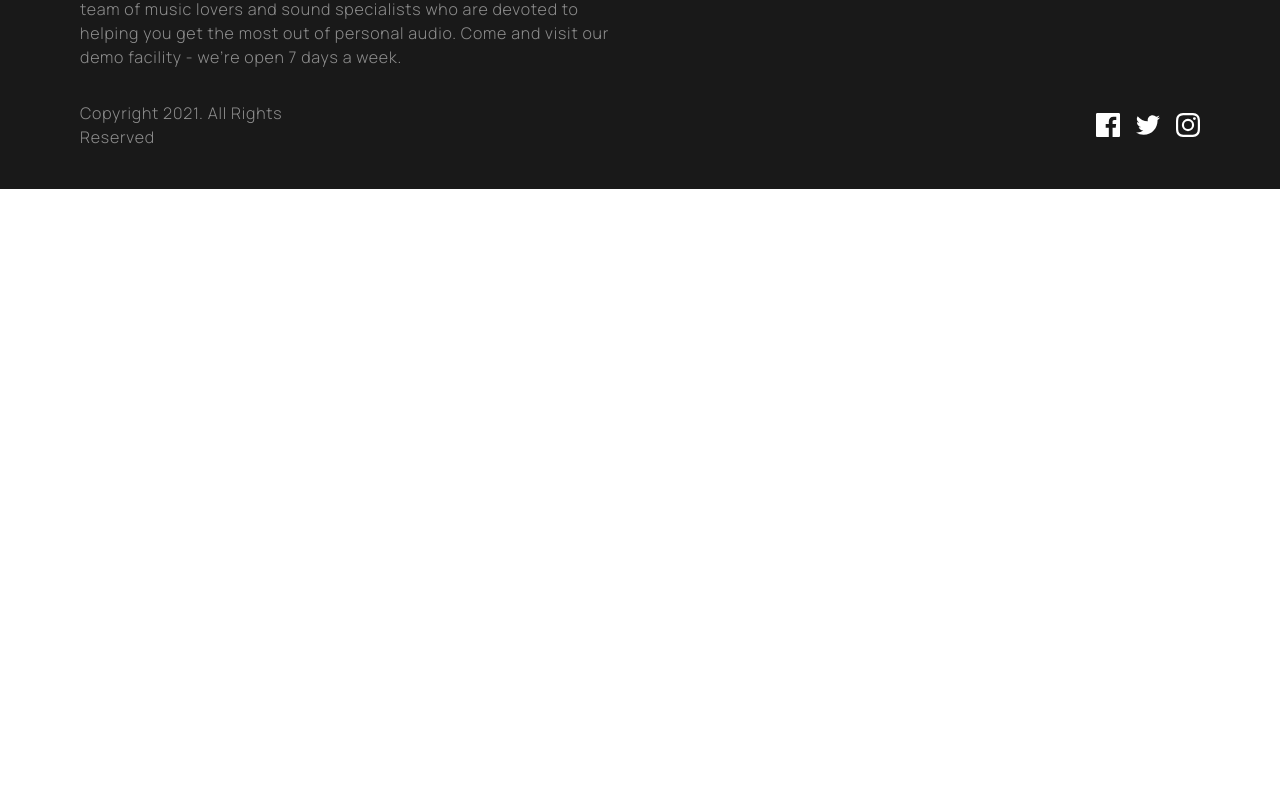
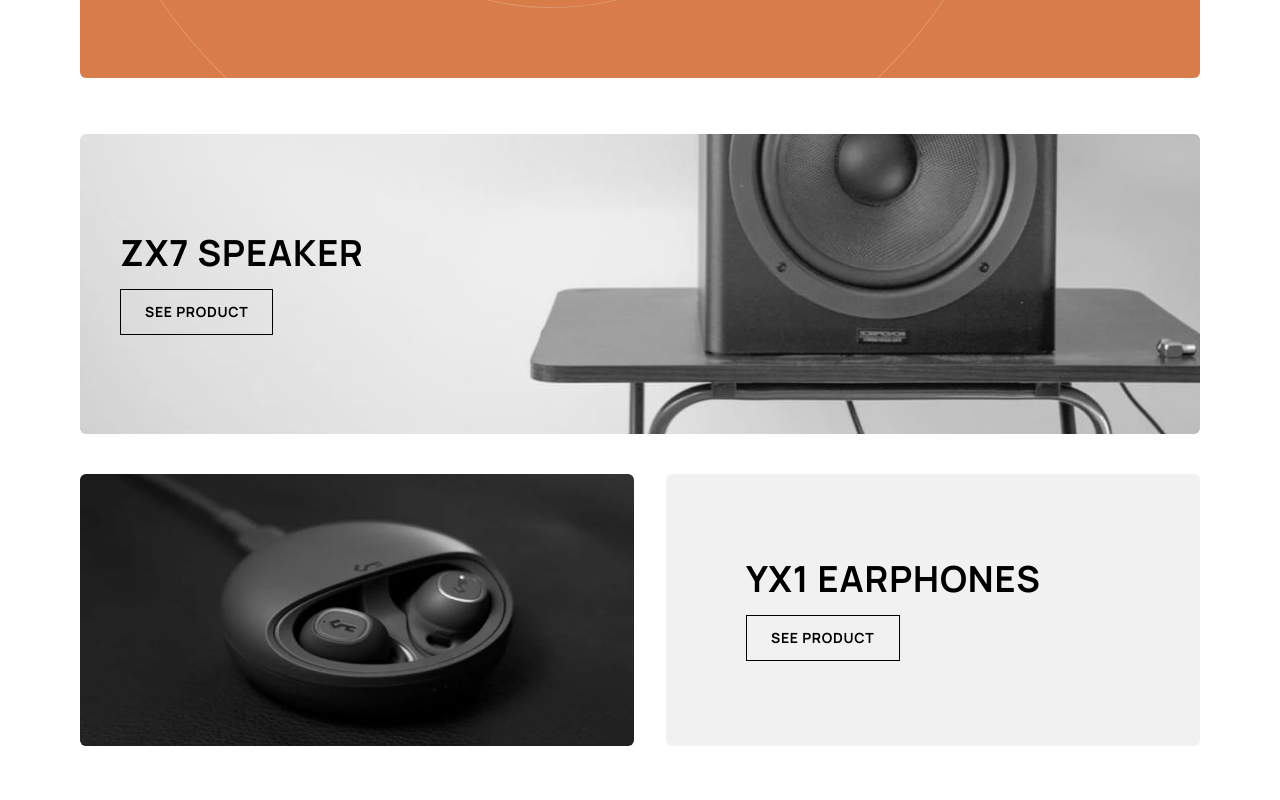
Before and after one commit to elghanbibadr/autophileEcommerce, a React (Vite) app: page / in a window 1280 px wide. Shown: the part 1680-2480 px from the top of the page. Before the commit the page ends 1869 px from the top, so only its background shows below. Built offline with nearby package versions, Linux system fonts and the light colour scheme.

Commit message:
fix some responsivness issues on the article componenet on the home page

```diff
--- a/src/index.css
+++ b/src/index.css
@@ -77,11 +77,6 @@ li{
    background-position:center;
   }
 
-  .articleImg{
-     background-position:right !important;
-     background-size: cover;
-
-  }
 
   .custom-radio{
     height: 20px;
--- a/src/pages/home/Article.jsx
+++ b/src/pages/home/Article.jsx
@@ -4,20 +4,20 @@ import yx1EarphoneImg from "../../../public/images/home/mobile/image-earphones-y
 
 export const Article = () => {
   return (
-    <div className='text-black grid gap-x-4 gap-y-4 grid-cols-2 lg:gap-x-8'>
-      <div className='bg-zx7Speaker-tablet articleImg w-full md:bg-zx7Speaker-tablet lg:bg-zx7Speaker-desktop  rounded-md flex flex-col items-start col-span-2 pl-10 justify-center  bg-no-repeat h-[220px] lg:h-[300px]'>
-        <h3 className='text-black mb-4'>ZX7 SPEAKER</h3>
+    <div className='text-black grid gap-x-4 gap-y-4 grid-row-1 lg:gap-x-8'>
+      <div className='bg-zx7Speaker-tablet  bg-cover bg-right w-full md:bg-zx7Speaker-tablet lg:bg-zx7Speaker-desktop  rounded-md flex flex-col items-start xs2:col-span-2 pl-10 justify-center  bg-no-repeat h-[220px] lg:h-[300px]'>
+        <h3 className='text-black font-bold mb-4'>ZX7 SPEAKER</h3>
         <Link to='/speakers/zx7-speaker'>
-          <Btn className='text-black border-[1px] py-2 hover:bg-black hover:text-lightGray' text="see product" />
+          <Btn className='text-black border-[black] border-[1px] py-2 hover:bg-black hover:text-lightGray' text="see product" />
         </Link>
       </div>
-      <img className='rounded-md lg:h-3/4 w-full' src={yx1EarphoneImg} />
-      <div className='bg-lightGray p-4 lg:px-20 flex flex-col  justify-center  lg:h-3/4'>
-        <h3 className='text-black'>YX1 EARPHONES</h3>
-        <Link to='earphones/yx1-earphones'>
-          <Btn className='text-black mt-4 w-fit  border-[1px] py-2 hover:bg-black hover:text-lightGray' text="see product" />
-        </Link>
-      </div>
+        <img className='rounded-md  lg:h-3/4 w-full' src={yx1EarphoneImg} alt='earphone image' />
+        <div className='bg-lightGray px-4 py-10 lg:px-20 flex flex-col  justify-center rounded-md  lg:h-3/4'>
+          <h3 className='text-black font-bold'>YX1 EARPHONES</h3>
+          <Link to='earphones/yx1-earphones'>
+            <Btn className='text-black mt-4 w-fit  border-[1px] py-2 hover:bg-black hover:text-lightGray' text="see product" />
+          </Link>
+        </div>
     </div>
   )
 }
--- a/src/pages/home/Home.jsx
+++ b/src/pages/home/Home.jsx
@@ -14,7 +14,7 @@ export const Home = () => {
          </header>
          <Container>
             <main >
-               {/* <Main /> */}
+               <Main />
             </main>
          </Container>
       </>
```
